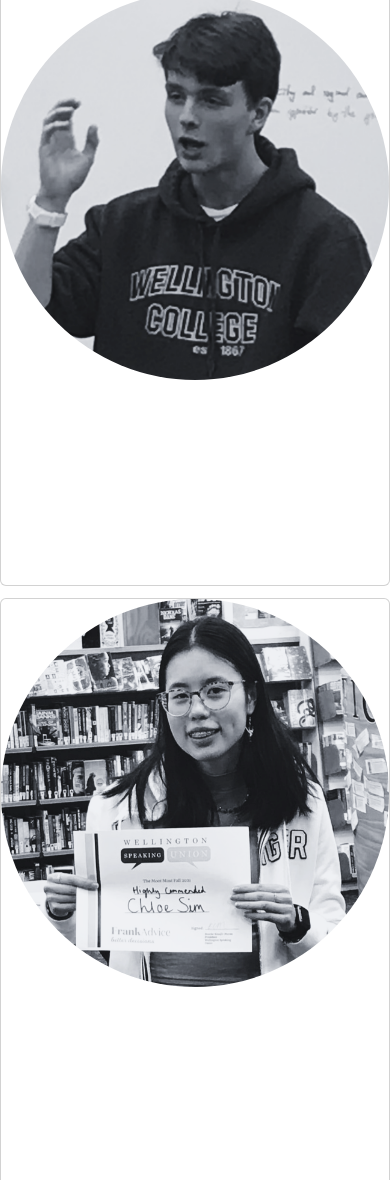
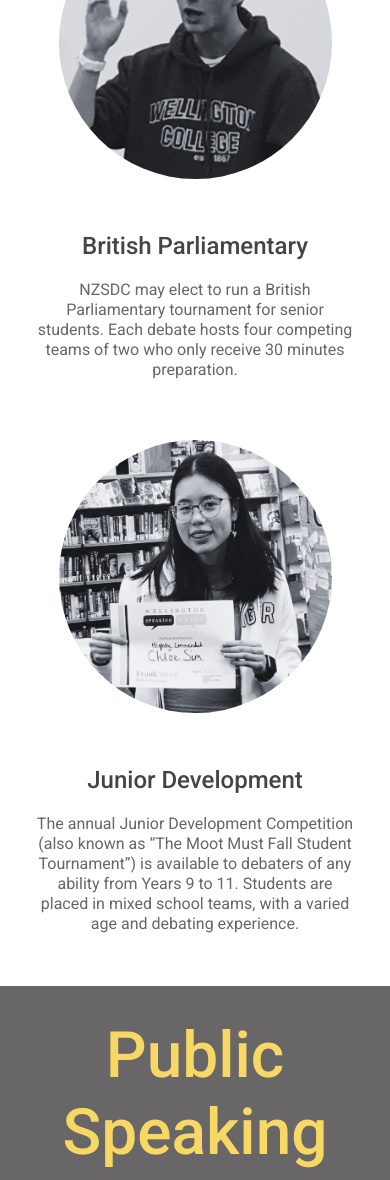
Before and after one commit to chloejxsim/wsu-site, a Flask app: page /competitions in a window 390 px wide; the page is wider, and only the part inside the window is pictured. Shown: the part 2206-3386 px from the top of that part. Run offline with Flask 2, Linux system fonts and the light colour scheme.

Commit message:
added competition text to new cards

```diff
--- a/static/styles.css
+++ b/static/styles.css
@@ -190,30 +190,30 @@
 }
 
 .competition-subheading-1 {
-    font-size: 3em;
+    font-size: 1.5em;
     text-align: center;
     font-weight:500;
     margin:auto;
     line-height:80%;
-    color: var(--brand-white);
-    padding-bottom: 0.4em;
+    color: var(--brand-dark-gray);
+    padding-bottom: 1em;
     padding-top: 0.4em;
 }
 
 .competition-subheading-2 {
-    font-size: 3em;
+    font-size: 1.5em;
     text-align: center;
     font-weight:500;
     margin:auto;
     line-height:80%;
-    color: var(--brand-black);
-    padding-bottom: 0.4em;
+    color: var(--brand-light-gray);
+    padding-bottom: 1em;
     padding-top: 0.4em;
 }
 
 .competition-text-1 {
     text-align:center;
-    color: var(--brand-black);
+    color: var(--brand-light-gray);
     margin:auto;
     text-overflow:auto;
     line-height:20px;
@@ -222,11 +222,11 @@
 
 .competition-text-2 {
     text-align:center;
-    color: var(--brand-white);
+    color: var(--brand-dark-gray);
     margin:auto;
     text-overflow:auto;
     line-height:20px;
-    max-width:90%;
+    max-width:50%;
 }
 
 /* --- Media --- */
@@ -244,6 +244,19 @@
 
 .circular-image {
     border-radius: 50%;
+    height:auto;
+    margin:auto;
+    display:block;
+    padding-top:2em;
+    padding-bottom:2em;
+}
+
+#debatingcompetitions {
+        max-width: 70%;
+}
+
+#publicspeakingcompetitions {
+        max-width: 35%;
 }
 
 /* --- Nav --- */
@@ -376,6 +389,9 @@
     color:var(--brand-light-gray);
 }
 
+.card {
+    --bs-card-border-color:0px white;
+}
 /*--- Footer --- */
 
 .footer-content{
--- a/templates/competitions.html
+++ b/templates/competitions.html
@@ -12,47 +12,46 @@
 
 <div class="container-m container-fluid ">
 
-    <h1 class="competition-title-1 competition-bg-1">debating</h1>
+    <h1 class="competition-title-1 competition-bg-1">Debating</h1>
 
     <div class="card-group">
 
       <div class="card">
-        <img class="part-img circular-image" src="/static/images/divyacertificate%20-%20Edited.png">
+        <img class="circular-image" id="debatingcompetitions" src="/static/images/divyacertificate%20-%20Edited.png">
         <div class="card-body">
-          <h1 class="competition-subheading-1">regionals</h1>
-          <p class="card-text">Regionals is an annual debating tournament for Years 9 to 13.
-                      Students of any ability are able to participate in Wellington's largest debating
-                      competition on the calendar..</p>
+          <h1 class="competition-subheading-1">Regionals</h1>
+          <p class="card-text competition-text-1">The New Zealand School’s Debating Council (NZSDC) runs annual
+              regional competitions to select teams for Nationals. Students of any ability from Years 9 to 13
+              are able to participate in the largest competition of Wellington’s debating calendar.</p>
         </div>
       </div>
 
       <div class="card">
-        <img class="part-img circular-image" src="/static/images/GloriaSpeaking%20-%20Edited.png">
+        <img class="circular-image" id="debatingcompetitions" src="/static/images/GloriaSpeaking%20-%20Edited.png">
         <div class="card-body">
-          <h1 class="competition-subheading-1">regionals</h1>
-          <p class="card-text">Regionals is an annual debating tournament for Years 9 to 13.
-                      Students of any ability are able to participate in Wellington's largest debating
-                      competition on the calendar..</p>
+          <h1 class="competition-subheading-1">Impromptu Cup</h1>
+          <p class="card-text competition-text-1">The Wellington Speaking Union (WSU) runs the annual Impromptu Cup tournament
+              for senior students. Students compete in teams of two with only 10 minutes preparation time. </p>
         </div>
       </div>
 
       <div class="card">
-        <img class="part-img circular-image" src="/static/images/henspeakingmmf%20-%20Edited.png">
+        <img class="circular-image" id="debatingcompetitions" src="/static/images/henspeakingmmf%20-%20Edited.png">
         <div class="card-body">
-          <h1 class="competition-subheading-1">regionals</h1>
-          <p class="card-text">Regionals is an annual debating tournament for Years 9 to 13.
-                      Students of any ability are able to participate in Wellington's largest debating
-                      competition on the calendar..</p>
+          <h1 class="competition-subheading-1">British Parliamentary</h1>
+          <p class="card-text competition-text-1">NZSDC may elect to run a British Parliamentary tournament for senior
+              students. Each debate hosts four competing teams of two who only receive 30 minutes
+              preparation. </p>
         </div>
       </div>
 
         <div class="card">
-        <img class="part-img circular-image" src="/static/images/chloe%20certificate%20-%20Edited.png">
+        <img class="circular-image" id="debatingcompetitions" src="/static/images/chloe%20certificate%20-%20Edited.png">
         <div class="card-body">
-          <h1 class="competition-subheading-1">regionals</h1>
-          <p class="card-text">Regionals is an annual debating tournament for Years 9 to 13.
-                      Students of any ability are able to participate in Wellington's largest debating
-                      competition on the calendar..</p>
+          <h1 class="competition-subheading-1">Junior Development</h1>
+          <p class="card-text competition-text-1">The annual Junior Development Competition (also known as “The Moot Must Fall Student
+              Tournament”) is available to debaters of any ability from Years 9 to 11. Students are placed in
+              mixed school teams, with a varied age and debating experience.</p>
         </div>
       </div>
 
@@ -60,4 +59,32 @@
 
 </div>
 
+<div class="container-m container-fluid">
+
+    <h1 class="competition-title-2 competition-bg-2">Public Speaking</h1>
+
+    <div class="row align-items-center">
+        <div class="col-sm-6">
+          <div class="card"style="width=80%">
+            <img class="circular-image" id="publicspeakingcompetitions" src="/static/images/ElkeSpeaking2%20-%20Edited.png">
+            <div class="card-body">
+              <h1 class="competition-subheading-1">Dunsheath Shield</h1>
+              <p class="card-text competition-text-2">The Dunsheath Shield is a public speaking competition organised and hosted
+                  by the WSU for junior students.</p>
+            </div>
+          </div>
+        </div>
+        <div class="col-sm-6">
+          <div class="card" style="width=80%">
+            <img class="circular-image" id="publicspeakingcompetitions" src="/static/images/BaySpeaking2%20-%20Edited.png">
+            <div class="card-body">
+              <h1 class="competition-subheading-1">Stockley Cup</h1>
+              <p class="card-text competition-text-2">The Stockley Cup is a public speaking competition organised
+                  and hosted by the WSU for senior students.</p>
+            </div>
+          </div>
+        </div>
+    </div>
+</div>
+
 {% endblock %}
--- a/templates/index.html
+++ b/templates/index.html
@@ -22,7 +22,7 @@
     <div class="welcome-bg">
         <div class="row align-items-center">
             <div class="col-lg-7 welcome-box">
-                <h1 class="welcome-heading">welcome</h1>
+                <h1 class="welcome-heading">Welcome</h1>
                 <p class="welcome-text">Wellington Speaking Union is a registered charity organisation that coordinates competitions for debating and public speaking in Wellington. In particular, the WSU convenes and coordinates the five intercollegiate debating grades in Wellington.</p>
             </div>
             <div class="col-lg-5">
@@ -33,7 +33,7 @@
 </div>
 
 <div class="container-m container-fluid">
-    <h1 class="aboutus-heading">about us</h1>
+    <h1 class="aboutus-heading">About Us</h1>
 </div>
 
 <div class="container" id="aboutus">
```
Also changed, not shown: 1 other file.
